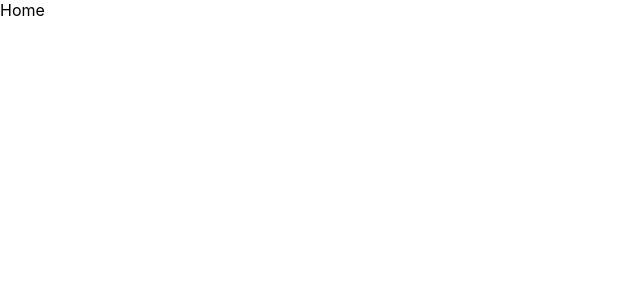
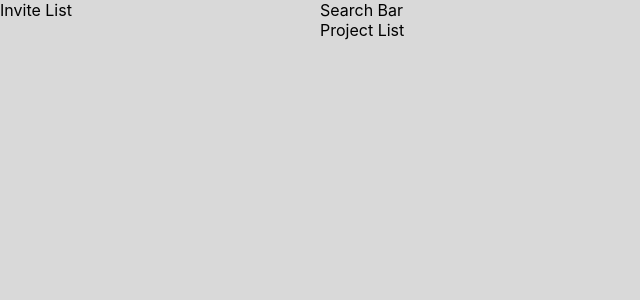
Before and after one commit to heocon1207bee/X07-T3-WorkflowManagement-FE, a React (Create React App) app: page / in a window 1280 px wide. Shown: the top 300 px of the page, without its empty margins (0-640 px from the left). Built offline with nearby package versions, Linux system fonts and the light colour scheme.

Commit message:
add layout

```diff
--- a/package.json
+++ b/package.json
@@ -12,6 +12,7 @@
     "react-redux": "^8.0.5",
     "react-router-dom": "^6.4.3",
     "react-scripts": "5.0.1",
+    "sass": "^1.56.1",
     "web-vitals": "^2.1.4"
   },
   "scripts": {
--- a/src/App.js
+++ b/src/App.js
@@ -1,9 +1,10 @@
 import {Routes as Switch, Route} from 'react-router-dom';
+import ProjectListPage from './pages/ProjectListPage';
 
 function App() {
   return (
     <Switch>
-      <Route path="/" element={<p>Home</p>}/>
+      <Route path="/" element={<ProjectListPage/>}/>
       <Route path="/about" element={<p>About</p>}/>
     </Switch>
   );
--- /dev/null
+++ b/src/assets/scss/ProjectListPage/main.scss
@@ -0,0 +1,17 @@
+@import "../color.scss";
+
+.project-list-page {
+    display: flex;
+    flex-direction: row;
+    height: 100%;
+    background-color: $mainBgGray;
+
+    .invite-list {
+        flex: 25%;
+        min-height: 100vh;
+    }
+
+    .pj-container {
+        flex: 75%;
+    }
+}
--- /dev/null
+++ b/src/components/InviteList/InviteList.js
@@ -0,0 +1,11 @@
+import React from 'react'
+
+const InviteList = () => {
+  return (
+    <div className='invite-list'>
+        Invite List
+    </div>
+  )
+}
+
+export default InviteList
--- /dev/null
+++ b/src/components/ProjectList/ProjectList.js
@@ -0,0 +1,11 @@
+import React from 'react'
+
+const ProjectList = () => {
+  return (
+    <div className='project-list'>
+        Project List
+    </div>
+  )
+}
+
+export default ProjectList
--- /dev/null
+++ b/src/components/SearchBar/SearchBar.js
@@ -0,0 +1,11 @@
+import React from 'react'
+
+const SearchBar = () => {
+  return (
+    <div className='search-bar'>
+        Search Bar
+    </div>
+  )
+}
+
+export default SearchBar
--- /dev/null
+++ b/src/pages/ProjectListPage.js
@@ -0,0 +1,19 @@
+import React from 'react'
+import '../assets/scss/ProjectListPage/main.scss'
+import InviteList from '../components/InviteList/InviteList'
+import ProjectList from '../components/ProjectList/ProjectList'
+import SearchBar from '../components/SearchBar/SearchBar'
+
+const ProjectListPage = () => {
+  return (
+    <div className='project-list-page'>
+      <InviteList/>
+      <div className='pj-container'>
+        <SearchBar/>
+        <ProjectList/>
+      </div>
+    </div>
+  )
+}
+
+export default ProjectListPage
```
Also changed, not shown: src/components/InviteScreen.js (deleted), 1 other file (tests, documents, lock files or other folders).
